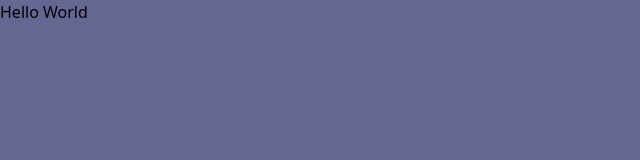
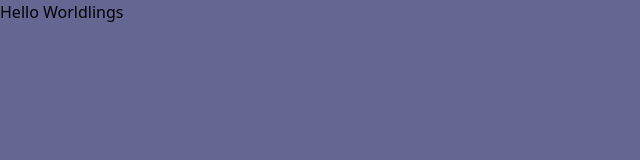
Before and after one commit to alchemy-yearbook-app/front-end, a React app: page / in a window 1280 px wide. Shown: the top 160 px of the page, without its empty margins (0-640 px from the left). Built offline with nearby package versions, Linux system fonts and the light colour scheme.

Commit message:
push test

```diff
--- a/src/App.jsx
+++ b/src/App.jsx
@@ -2,5 +2,5 @@ import './App.css'; /* Global CSS */
 import styles from './App.module.css'; /* CSS Modules */
 
 export default function App() {
-  return <div>Hello World</div>;
+  return <div>Hello Worldlings</div>;
 }
```
